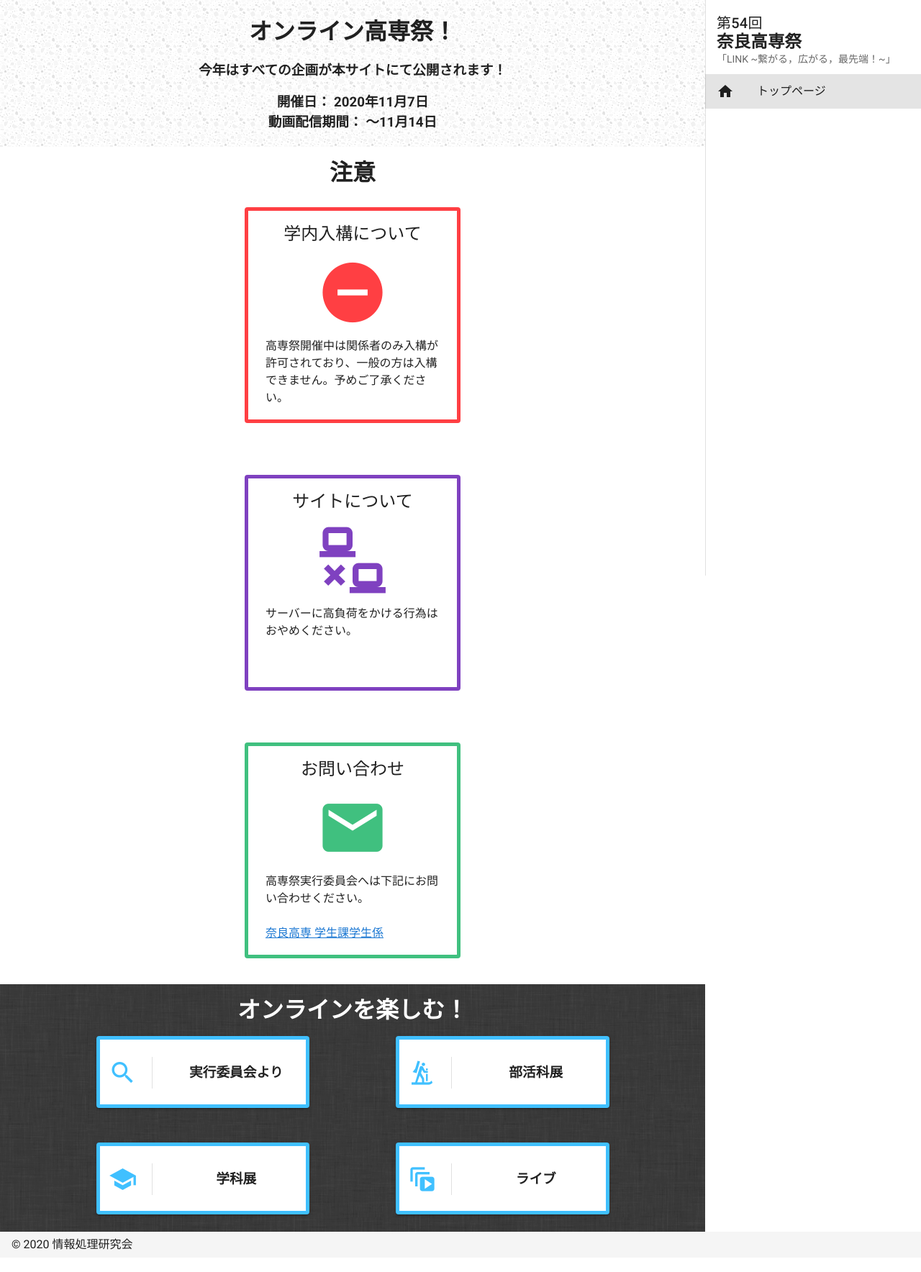
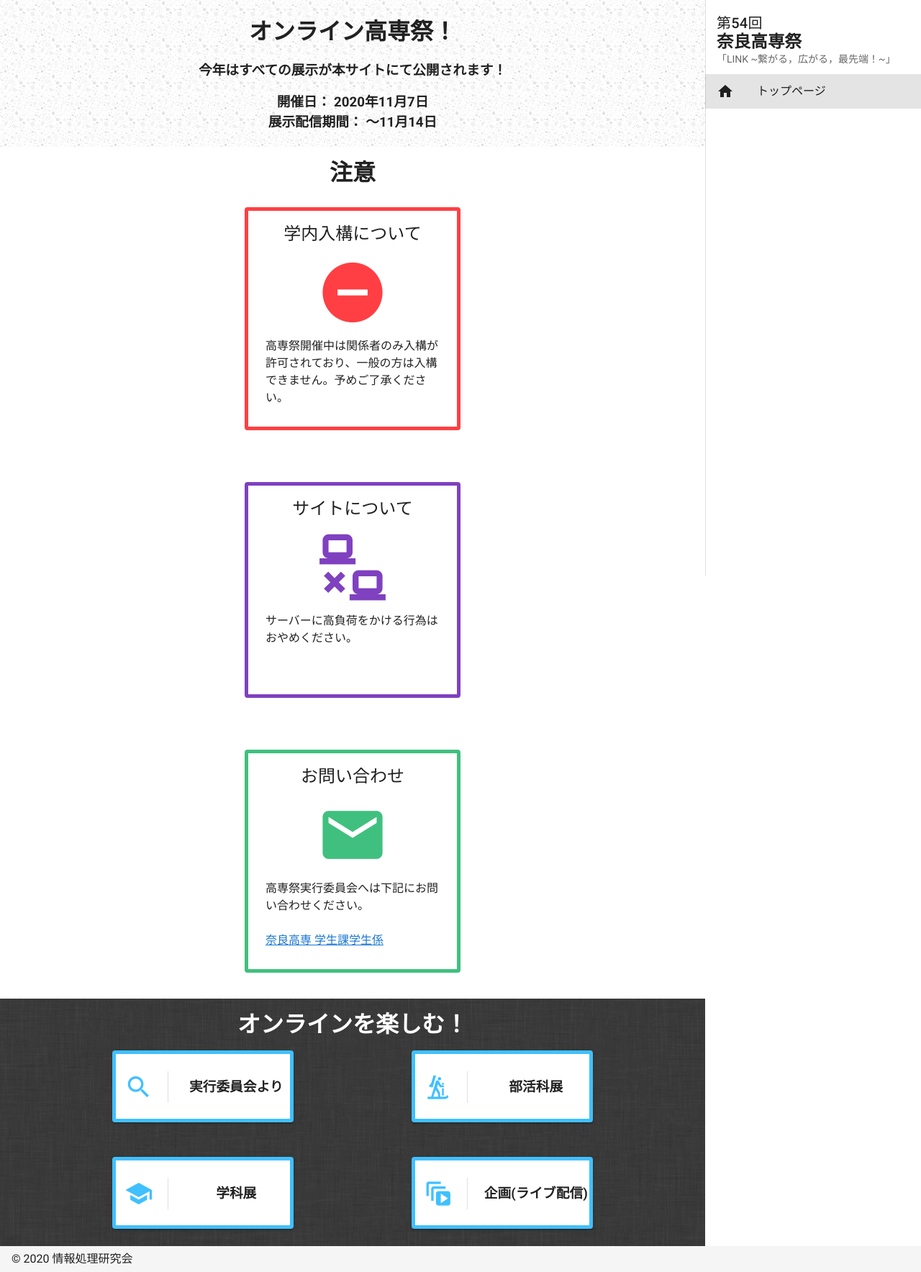
Before and after one commit to jellyfish26/kosen-fes-web, a Nuxt app: page / in a window 1280 px wide. Shown: the whole page at 72% size. Built offline with nearby package versions, Linux system fonts and the light colour scheme.

Commit message:
Minor modifications

```diff
--- a/components/InfoSquare.vue
+++ b/components/InfoSquare.vue
@@ -3,7 +3,7 @@
     <v-card
       :style="{ 'border': '5px solid #40C0FF'}"
       height="100px"
-      width="100%"
+      width="85%"
       min-width="250px"
       hover
       nuxt
--- a/components/WarnSquare.vue
+++ b/components/WarnSquare.vue
@@ -2,7 +2,8 @@
   <v-layout justify-center>
     <v-card
       :style="{ 'border': '5px solid ' + rgb}"
-      height="300px"
+      height="100%"
+      min-height="300px"
       width="300px"
       outlined
     >
--- a/nuxt.config.js
+++ b/nuxt.config.js
@@ -9,8 +9,7 @@ export default {
 
   // Global page headers (https://go.nuxtjs.dev/config-head)
   head: {
-    titleTemplate: '%s - kosen-fes-web',
-    title: 'kosen-fes-web',
+    title: '奈良高専祭2020',
     meta: [
       { charset: 'utf-8' },
       { name: 'viewport', content: 'width=device-width, initial-scale=1' },
--- a/pages/index.vue
+++ b/pages/index.vue
@@ -9,11 +9,11 @@
             <h1 align="center"> オンライン高専祭！ </h1>
           </v-col>
           <v-col class="pa-2" cols="12">
-            <h3 align="center"> 今年はすべての企画が本サイトにて公開されます！ </h3>
+            <h3 align="center"> 今年はすべての展示が本サイトにて公開されます！ </h3>
           </v-col>
           <v-col class="pa-2" cols="12">
             <h3 align="center"> 開催日： 2020年11月7日</h3>
-            <h3 align="center"> 動画配信期間： 〜11月14日</h3>
+            <h3 align="center"> 展示配信期間： 〜11月14日</h3>
           </v-col>
         </v-row>
       </v-container>
@@ -80,7 +80,7 @@
             </v-col>
             <v-col class="mx-12 my-3">
               <InfoSquare
-                title="ライブ"
+                title="企画(ライブ配信)"
                 icon="mdi-animation-play"
                 link="live"
               />
```
Also changed, not shown: 1 other file (tests, documents, lock files or other folders).
